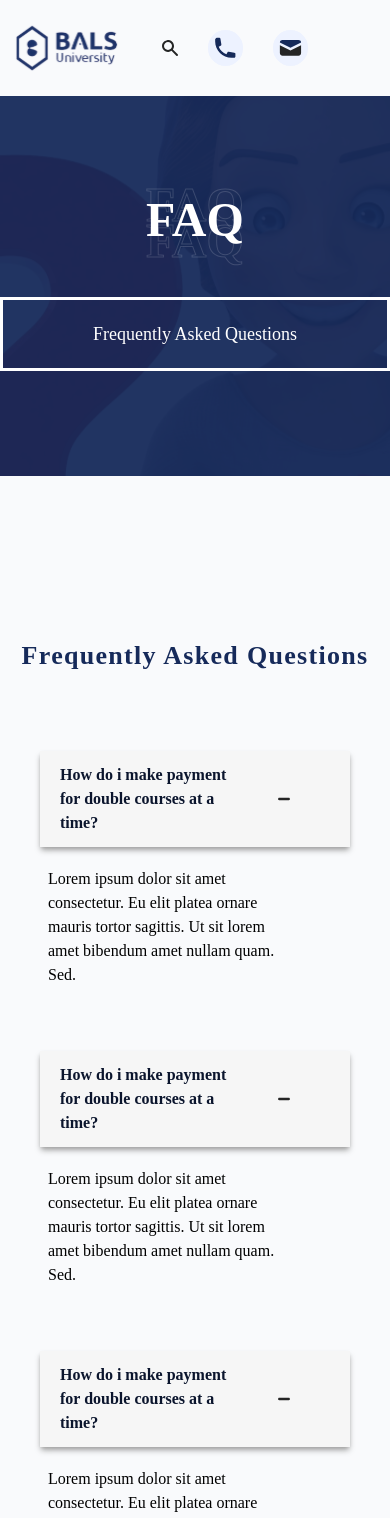
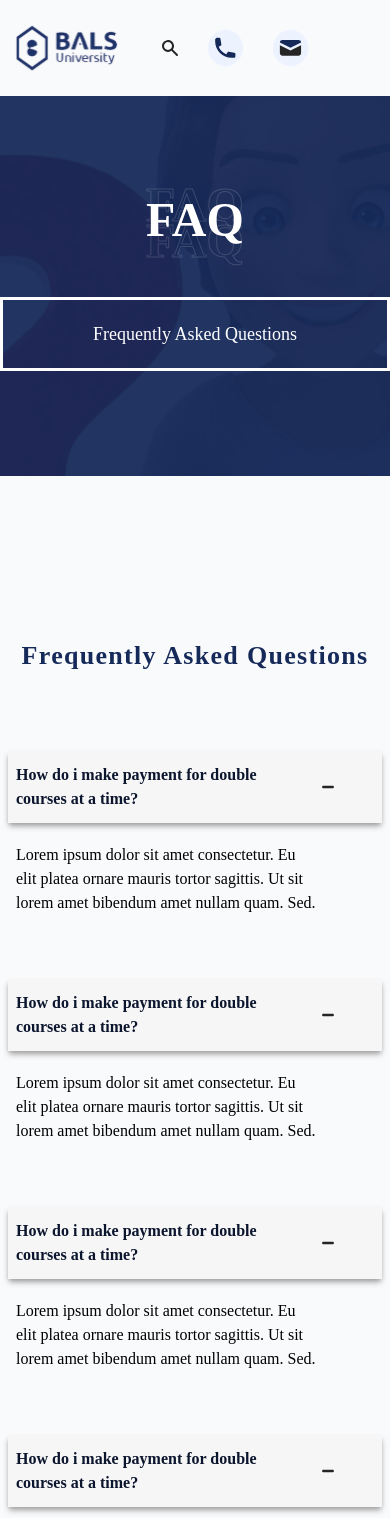
Before and after one commit to Balsuni/bals-university, a Next.js app: page /faq in a window 390 px wide. Shown: the top 1518 px of the page. Built offline with nearby package versions, Linux system fonts and the light colour scheme; some icons are missing.

Commit message:
fix:fixed responsiveness of faq page

```diff
--- a/src/pages/faq.tsx
+++ b/src/pages/faq.tsx
@@ -70,13 +70,13 @@ const FAQ = () => {
 
       <main className="w-full pt-12 sm:py-14 md:py-14 lg:py-16 xl:py-20 bg-bodyBackground">
 
-      <div className="">
+      <div>
       <h5 className="text-darkblue-500 font-semibold text-[26px] md:text-[26px] xl:text-[26px] lg:text-[26px] mt-28 tracking-wider text-center ml-5 mr-5">Frequently Asked Questions</h5>
       <div className="flex w-full flex-col gap-10 mt-16 ml-auto mr-auto items-center">
       {faqData.map((data) => {
-              return <div className="flex flex-col gap-5 lg:gap-7 w-fit md:w-9/12 xl:w-6/12  p-5 py-3 md:px-12 ml-5 mr-5" key={data.id}>
+              return <div className="flex flex-col gap-5 lg:gap-7 w-fit sm:w-8/12 md:w-9/12 xl:w-6/12  p-0 py-3 md:px-12 ml-2 mr-2" key={data.id}>
 
-              <div className="flex flex-row items-center justify-between w-full bg-gray-100 shadow-md shadow-gray-500 px-5 py-3">
+              <div className="flex flex-row items-center justify-between w-full bg-gray-100 shadow-md shadow-gray-500 px-2 sm:p-5 py-3">
               <p className="text-darkblue-800 font-bold tracking-normal text-md lg:text-lg pr-3">{data.title}
                </p>
                <img src="/assets/faqdashicon.svg" className="py-4 px-5 mr-5 ml-auto sm:ml-10" alt="" />
@@ -93,12 +93,12 @@ const FAQ = () => {
       <h5 className="text-darkblue-500 font-semibold text-[26px] md:text-[26px] xl:text-[26px] lg:text-[26px] mt-28 tracking-wider text-center ml-5 mr-5">Frequently Asked Questions</h5>
       <div className="flex w-full flex-col gap-10 mt-16 ml-auto mr-auto items-center">
       {secondFaqData.map((data) => {
-              return <div className="flex flex-col gap-5 lg:gap-7 w-9/12 sm:w-8/12 md:w-9/12 xl:w-8/12 bg-gray-50 p-5 py-10 md:px-12 ml-5 mr-5 rounded-3xl shadow-md shadow-gray-500" key={data.id}>
+              return <div className="flex flex-col gap-5 lg:gap-7 w-11/12 sm:w-8/12 md:w-9/12 xl:w-8/12 bg-gray-50 p-5 py-10 md:px-12 ml-2 mr-2 rounded-3xl shadow-md shadow-gray-500" key={data.id}>
 
               <div className="flex flex-row items-center justify-between w-full">
               <p className="w-fit text-darkblue-800 font-bold tracking-normal text-md lg:text-lg pr-3 break-normal">{data.title}
                </p>
-               <img src="/assets/arrowside.svg" className="bg-gray-100 shadow-xl py-4 px-5 rounded-full mr-5 ml-auto sm:ml-10" alt="" />
+               <img src="/assets/arrowside.svg" className="bg-gray-100 shadow-xl py-4 px-2 sm:px-5 rounded-full mr-5 ml-auto sm:ml-10" alt="" />
               </div>
               <div className="w-full mr-20 pr-16 hidden">
               <p className="">{data.content}</p>
```
